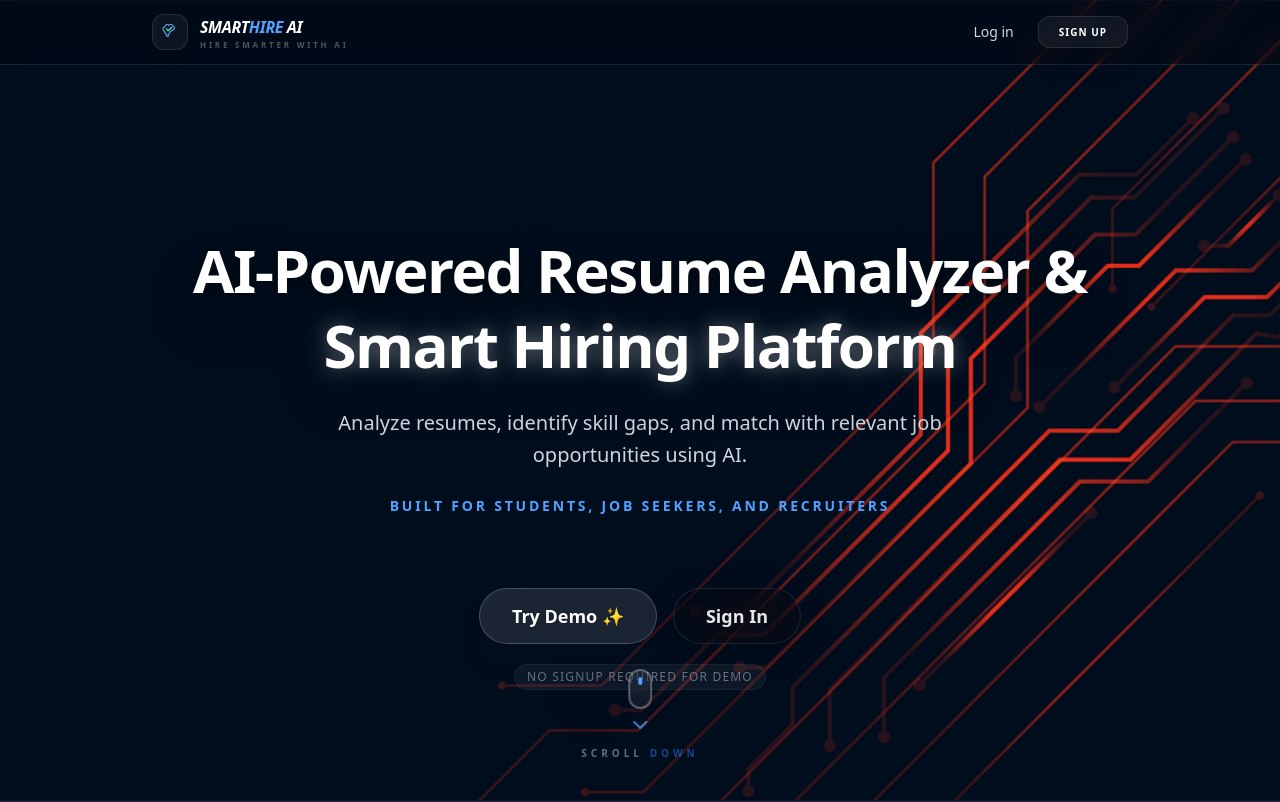
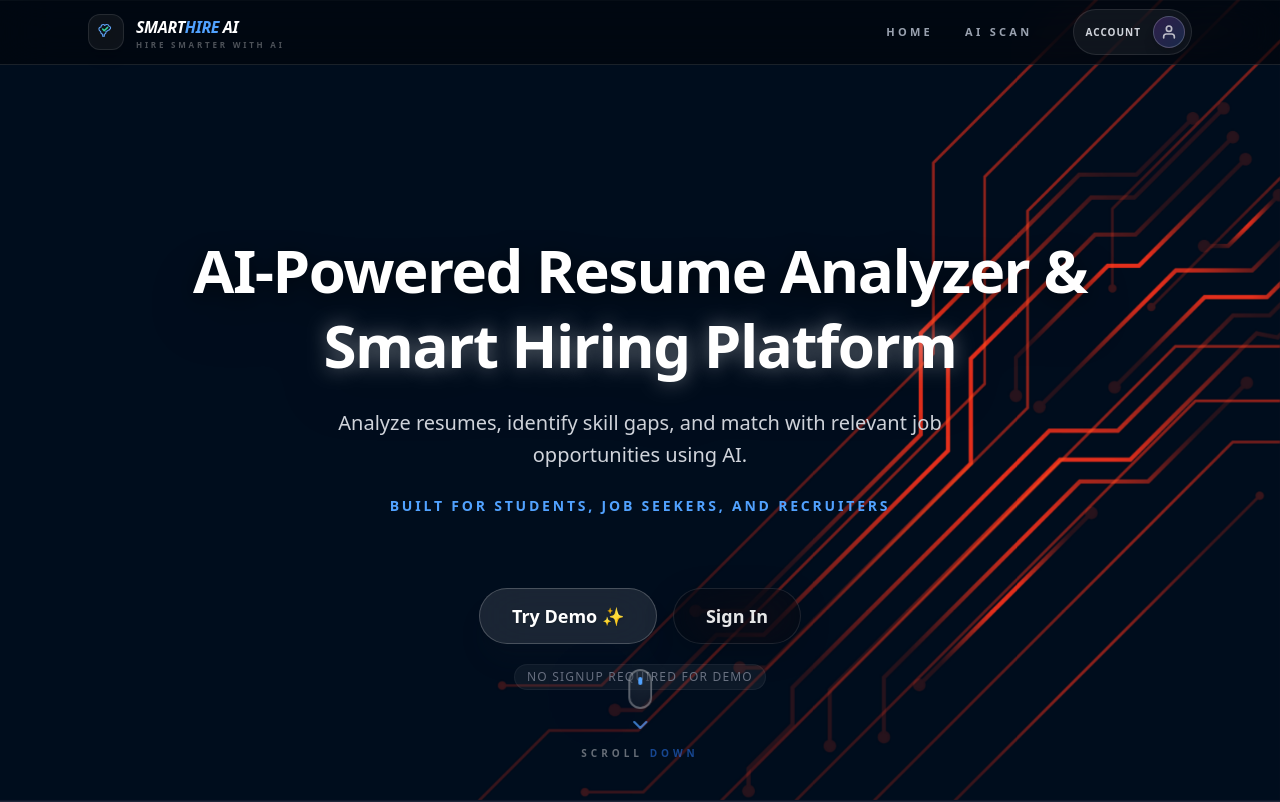
Before and after one commit to BULLET7878/SmartHire-AI, a React (Vite) app in the folder frontend/: page / in a window 1280 px wide. Shown: the top 802 px of the page. Built offline with nearby package versions, Linux system fonts and the light colour scheme; no server answers.

Commit message:
added premium profile dropdown to navbar

```diff
--- a/frontend/src/components/Navbar.jsx
+++ b/frontend/src/components/Navbar.jsx
@@ -1,46 +1,124 @@
+import { useState, useEffect, useRef } from 'react';
 import { Link, useNavigate } from 'react-router-dom';
 import Logo from './Logo';
 
 const Navbar = () => {
     const navigate = useNavigate();
+    const dropdownRef = useRef(null);
+    const [isDropdownOpen, setIsDropdownOpen] = useState(false);
     const token = localStorage.getItem('token');
     const user = JSON.parse(localStorage.getItem('user'));
 
     const handleLogout = () => {
         localStorage.removeItem('token');
         localStorage.removeItem('user');
+        setIsDropdownOpen(false);
         navigate('/login');
     };
 
+    // Close dropdown when clicking outside
+    useEffect(() => {
+        const handleClickOutside = (event) => {
+            if (dropdownRef.current && !dropdownRef.current.contains(event.target)) {
+                setIsDropdownOpen(false);
+            }
+        };
+        document.addEventListener('mousedown', handleClickOutside);
+        return () => document.removeEventListener('mousedown', handleClickOutside);
+    }, []);
+
     return (
-        <nav className="border-b border-white/10 bg-black/20 backdrop-blur-md sticky top-0 z-50">
-            <div className="max-w-5xl mx-auto px-6 h-16 flex items-center justify-between">
+        <nav className="border-b border-white/10 bg-black/40 backdrop-blur-xl sticky top-0 z-50">
+            <div className="max-w-6xl mx-auto px-6 h-16 flex items-center justify-between">
                 <Link to="/" className="hover:opacity-90 transition-opacity">
                     <Logo />
                 </Link>
 
-                <div className="flex items-center gap-6 text-sm font-medium">
+                <div className="flex items-center gap-6">
+                    {/* Main Nav Links */}
+                    <div className="hidden md:flex items-center gap-8 mr-4">
+                        <Link to="/" className="text-[11px] font-black uppercase tracking-[0.3em] text-gray-400 hover:text-white transition-all">Home</Link>
+                        <Link to="/demo" className="text-[11px] font-black uppercase tracking-[0.3em] text-gray-400 hover:text-white transition-all">AI Scan</Link>
+                    </div>
+
+                    {/* Profile Section */}
+                    <div className="relative" ref={dropdownRef}>
+                        <button
+                            onClick={() => setIsDropdownOpen(!isDropdownOpen)}
+                            className="group flex items-center gap-3 p-1.5 pl-3 rounded-full bg-white/5 border border-white/10 hover:border-white/20 hover:bg-white/10 transition-all duration-300 active:scale-95"
+                        >
+                            {!token ? (
+                                <span className="text-[10px] font-black uppercase tracking-widest text-gray-300 group-hover:text-white">Account</span>
+                            ) : (
+                                <span className="text-[10px] font-black uppercase tracking-widest text-gray-300 group-hover:text-white hidden sm:inline">{user?.name?.split(' ')[0]}</span>
+                            )}
+
+                            <div className="w-8 h-8 rounded-full bg-gradient-to-br from-purple-500/20 to-blue-500/20 border border-white/20 flex items-center justify-center text-white overflow-hidden shadow-lg group-hover:shadow-purple-500/20 transition-all">
+                                {token ? (
+                                    <span className="font-black text-xs uppercase tracking-tighter">
+                                        {user?.name?.charAt(0) || 'U'}
+                                    </span>
+                                ) : (
+                                    <svg viewBox="0 0 24 24" fill="none" className="w-4 h-4 text-white/70 group-hover:text-white transition-colors" stroke="currentColor" strokeWidth="2.5" strokeLinecap="round" strokeLinejoin="round">
+                                        <path d="M20 21v-2a4 4 0 0 0-4-4H8a4 4 0 0 0-4 4v2"></path>
+                                        <circle cx="12" cy="7" r="4"></circle>
+                                    </svg>
+                                )}
+                            </div>
+                        </button>
+
+                        {/* Dropdown Menu */}
+                        {isDropdownOpen && (
+                            <div className="absolute right-0 mt-3 w-56 bg-black/80 backdrop-blur-2xl border border-white/10 rounded-2xl shadow-2xl overflow-hidden animate-in fade-in slide-in-from-top-4 duration-300 ring-1 ring-white/5">
+                                <div className="p-4 border-b border-white/5 bg-white/5">
+                                    <p className="text-[10px] font-black text-purple-400 uppercase tracking-[0.2em] mb-1">Status</p>
+                                    <p className="text-white font-bold text-sm tracking-tight">{token ? user?.name : 'Guest User'}</p>
+                                    <p className="text-gray-500 text-[10px] font-medium">{token ? user?.email : 'Not signed in'}</p>
+                                </div>
+
+                                <div className="p-2">
                                     {!token ? (
                                         <>
-                            <Link to="/login" className="text-gray-300 hover:text-white transition-colors">Log in</Link>
-                            <Link to="/register" className="bg-white/5 border border-white/10 text-white px-5 py-2 rounded-xl hover:bg-white/10 hover:border-blue-500/50 transition-all font-black uppercase text-[10px] tracking-widest shadow-xl">Sign up</Link>
+                                            <Link
+                                                to="/login"
+                                                onClick={() => setIsDropdownOpen(false)}
+                                                className="flex items-center gap-3 w-full px-4 py-3 text-[11px] font-black uppercase tracking-widest text-gray-300 hover:text-white hover:bg-white/5 rounded-xl transition-all"
+                                            >
+                                                <svg viewBox="0 0 24 24" fill="none" className="w-4 h-4" stroke="currentColor" strokeWidth="2.5"><path d="M15 3h4a2 2 0 0 1 2 2v14a2 2 0 0 1-2 2h-4M10 17l5-5-5-5M13.8 12H3"/></svg>
+                                                Login
+                                            </Link>
+                                            <Link
+                                                to="/register"
+                                                onClick={() => setIsDropdownOpen(false)}
+                                                className="flex items-center gap-3 w-full px-4 py-3 text-[11px] font-black uppercase tracking-widest text-purple-400 hover:text-purple-300 hover:bg-purple-500/5 rounded-xl transition-all"
+                                            >
+                                                <svg viewBox="0 0 24 24" fill="none" className="w-4 h-4" stroke="currentColor" strokeWidth="2.5"><path d="M16 21v-2a4 4 0 0 0-4-4H5a4 4 0 0 0-4 4v2"/><circle cx="8.5" cy="7" r="4"/><line x1="20" y1="8" x2="20" y2="14"/><line x1="23" y1="11" x2="17" y2="11"/></svg>
+                                                Create Account
+                                            </Link>
                                         </>
                                     ) : (
                                         <>
-                            <>
-                                {/* User User */}
-                                <span className="text-white font-medium">
-                                    <span className="opacity-70">Welcome,</span> {user?.name}
-                                </span>
+                                            <Link
+                                                to="/dashboard"
+                                                onClick={() => setIsDropdownOpen(false)}
+                                                className="flex items-center gap-3 w-full px-4 py-3 text-[11px] font-black uppercase tracking-widest text-gray-300 hover:text-white hover:bg-white/5 rounded-xl transition-all"
+                                            >
+                                                <svg viewBox="0 0 24 24" fill="none" className="w-4 h-4" stroke="currentColor" strokeWidth="2.5"><rect x="3" y="3" width="7" height="7"></rect><rect x="14" y="3" width="7" height="7"></rect><rect x="14" y="14" width="7" height="7"></rect><rect x="3" y="14" width="7" height="7"></rect></svg>
+                                                Dashboard
+                                            </Link>
                                             <button
                                                 onClick={handleLogout}
-                                    className="ps-4 text-gray-300 hover:text-white transition-colors"
+                                                className="flex items-center gap-3 w-full px-4 py-3 text-[11px] font-black uppercase tracking-widest text-red-500 hover:text-red-400 hover:bg-red-500/5 rounded-xl transition-all"
                                             >
-                                    Log out
+                                                <svg viewBox="0 0 24 24" fill="none" className="w-4 h-4" stroke="currentColor" strokeWidth="2.5"><path d="M9 21H5a2 2 0 0 1-2-2V5a2 2 0 0 1 2-2h4M16 17l5-5-5-5M21 12H9"/></svg>
+                                                Log Out
                                             </button>
                                         </>
-                        </>
                                     )}
+                                </div>
+                            </div>
+                        )}
+                    </div>
                 </div>
             </div>
         </nav>
```
Lines whose indentation alone changed are shown as unchanged.
